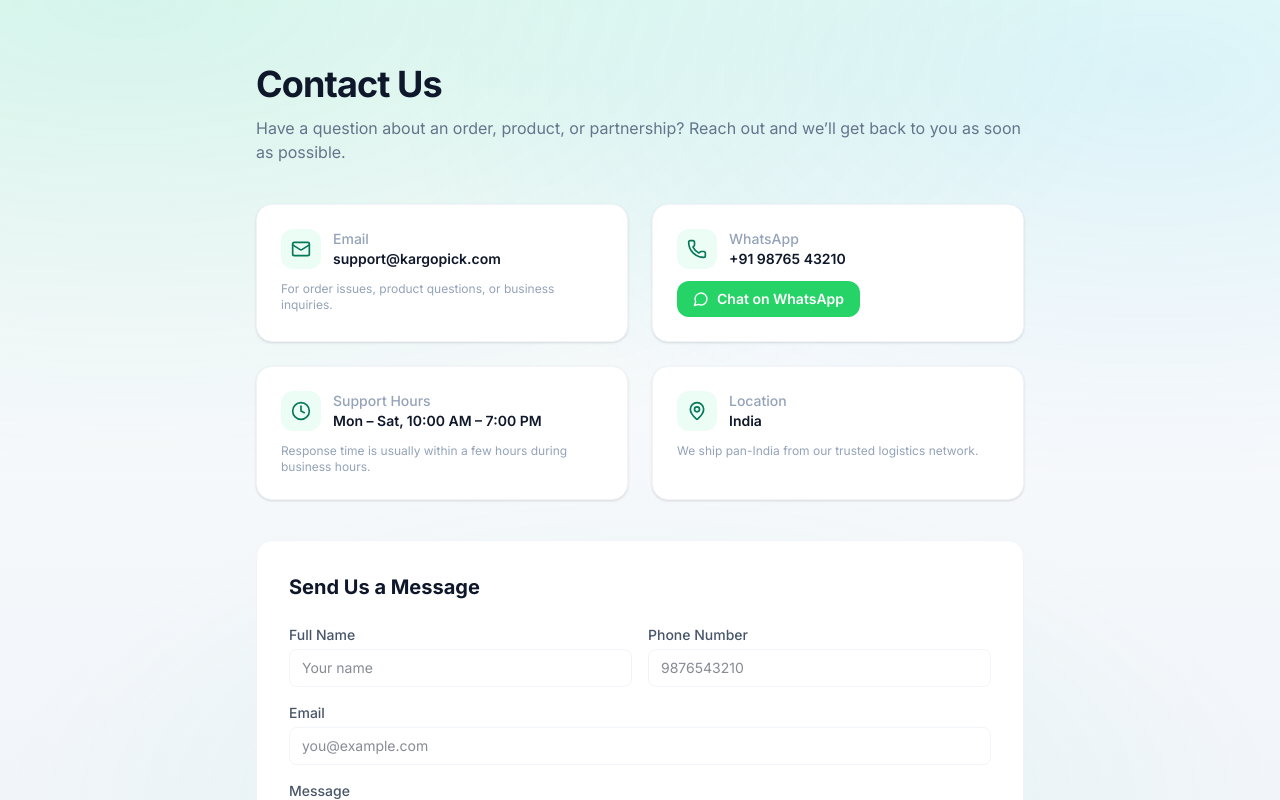
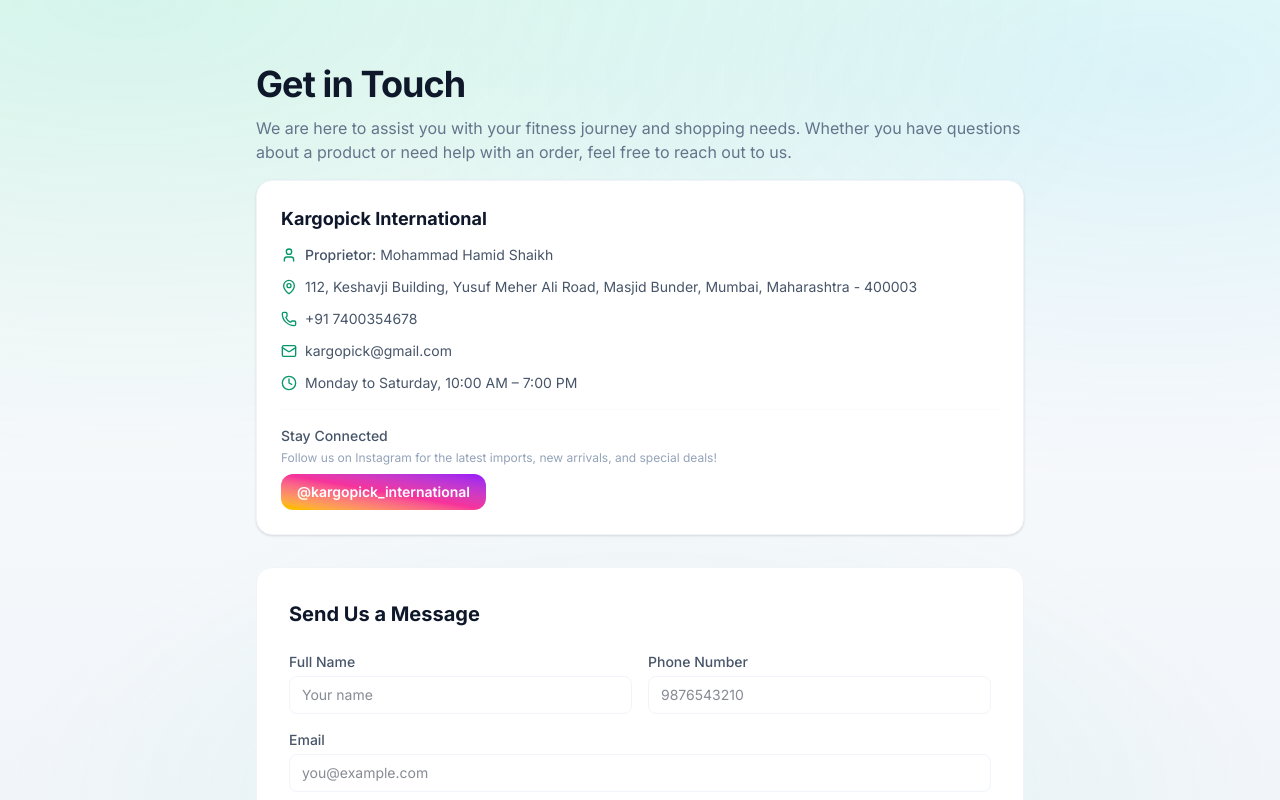
Before and after one commit to essasiddiqui12/kargopick, a Next.js app: page /contact in a window 1280 px wide. Shown: the top 800 px of the page. Built offline with nearby package versions, Linux system fonts and the light colour scheme.

Commit message:
feat: update contact details with actual business info and footer links

```diff
--- a/src/components/ContactForm.tsx
+++ b/src/components/ContactForm.tsx
@@ -1,6 +1,6 @@
 "use client";
 
-import { Mail, Phone, MapPin, Clock, MessageCircle } from "lucide-react";
+import { Mail, Phone, MapPin, Clock, MessageCircle, User } from "lucide-react";
 import { BRAND_EMAIL } from "@/lib/brand";
 import { formatWhatsAppDisplay, getWhatsAppUrl, buildEnquiryMessage } from "@/lib/whatsapp";
 
@@ -11,83 +11,53 @@
   return (
     <div className="mx-auto max-w-3xl">
       <h1 className="text-3xl font-bold tracking-tight text-surface-900 sm:text-4xl">
-        Contact Us
+        Get in Touch
       </h1>
       <p className="mt-3 text-base text-surface-600">
-        Have a question about an order, product, or partnership? Reach out and we’ll get back to you as soon as possible.
+        We are here to assist you with your fitness journey and shopping needs. Whether you have questions about a product or need help with an order, feel free to reach out to us.
       </p>
 
-      <div className="mt-10 grid gap-6 sm:grid-cols-2">
-        <div className="rounded-2xl border border-surface-200 bg-white p-6 shadow-sm">
-          <div className="flex items-center gap-3">
-            <div className="flex h-10 w-10 shrink-0 items-center justify-center rounded-xl bg-brand-50 text-brand-700">
-              <Mail className="h-5 w-5" />
-            </div>
-            <div>
-              <p className="text-sm font-medium text-surface-500">Email</p>
-              <p className="text-sm font-semibold text-surface-900">{BRAND_EMAIL}</p>
-            </div>
+      <div className="mt-4 rounded-2xl border border-surface-200 bg-white p-6 shadow-sm">
+        <h2 className="text-lg font-bold text-surface-900">Kargopick International</h2>
+        <div className="mt-3 grid gap-3 text-sm text-surface-700">
+          <div className="flex items-start gap-2">
+            <User className="h-4 w-4 text-brand-600 mt-0.5" />
+            <span><span className="font-medium">Proprietor:</span> Mohammad Hamid Shaikh</span>
           </div>
-          <p className="mt-3 text-xs text-surface-500">
-            For order issues, product questions, or business inquiries.
-          </p>
-        </div>
-
-        <div className="rounded-2xl border border-surface-200 bg-white p-6 shadow-sm">
-          <div className="flex items-center gap-3">
-            <div className="flex h-10 w-10 shrink-0 items-center justify-center rounded-xl bg-brand-50 text-brand-700">
-              <Phone className="h-5 w-5" />
-            </div>
-            <div>
-              <p className="text-sm font-medium text-surface-500">WhatsApp</p>
-              <p className="text-sm font-semibold text-surface-900">{phoneDisplay}</p>
-            </div>
+          <div className="flex items-start gap-2">
+            <MapPin className="h-4 w-4 text-brand-600 mt-0.5" />
+            <span>112, Keshavji Building, Yusuf Meher Ali Road, Masjid Bunder, Mumbai, Maharashtra - 400003</span>
           </div>
-          <div className="mt-3">
-            <a
-              href={whatsappUrl}
-              target="_blank"
-              rel="noopener noreferrer"
-              className="inline-flex items-center gap-2 rounded-xl bg-[#25D366] px-4 py-2 text-sm font-semibold text-white hover:bg-[#20bd5a]"
-            >
-              <MessageCircle className="h-4 w-4" />
-              Chat on WhatsApp
-            </a>
+          <div className="flex items-center gap-2">
+            <Phone className="h-4 w-4 text-brand-600" />
+            <a href="tel:+917400354678" className="hover:text-brand-700">+91 7400354678</a>
+          </div>
+          <div className="flex items-center gap-2">
+            <Mail className="h-4 w-4 text-brand-600" />
+            <a href={`mailto:${BRAND_EMAIL}`} className="hover:text-brand-700">{BRAND_EMAIL}</a>
+          </div>
+          <div className="flex items-center gap-2">
+            <Clock className="h-4 w-4 text-brand-600" />
+            <span>Monday to Saturday, 10:00 AM – 7:00 PM</span>
           </div>
         </div>
-
-        <div className="rounded-2xl border border-surface-200 bg-white p-6 shadow-sm">
-          <div className="flex items-center gap-3">
-            <div className="flex h-10 w-10 shrink-0 items-center justify-center rounded-xl bg-brand-50 text-brand-700">
-              <Clock className="h-5 w-5" />
-            </div>
-            <div>
-              <p className="text-sm font-medium text-surface-500">Support Hours</p>
-              <p className="text-sm font-semibold text-surface-900">Mon – Sat, 10:00 AM – 7:00 PM</p>
-            </div>
-          </div>
-          <p className="mt-3 text-xs text-surface-500">
-            Response time is usually within a few hours during business hours.
+        <div className="mt-4 pt-4 border-t border-surface-100">
+          <p className="text-sm font-medium text-surface-700">Stay Connected</p>
+          <p className="text-xs text-surface-500 mt-1">
+            Follow us on Instagram for the latest imports, new arrivals, and special deals!
           </p>
-        </div>
-
-        <div className="rounded-2xl border border-surface-200 bg-white p-6 shadow-sm">
-          <div className="flex items-center gap-3">
-            <div className="flex h-10 w-10 shrink-0 items-center justify-center rounded-xl bg-brand-50 text-brand-700">
-              <MapPin className="h-5 w-5" />
-            </div>
-            <div>
-              <p className="text-sm font-medium text-surface-500">Location</p>
-              <p className="text-sm font-semibold text-surface-900">India</p>
-            </div>
-          </div>
-          <p className="mt-3 text-xs text-surface-500">
-            We ship pan-India from our trusted logistics network.
-          </p>
+          <a
+            href="https://www.instagram.com/kargopick_international/"
+            target="_blank"
+            rel="noopener noreferrer"
+            className="mt-2 inline-flex items-center gap-2 rounded-xl bg-gradient-to-tr from-yellow-400 via-pink-500 to-purple-600 px-4 py-2 text-sm font-semibold text-white hover:opacity-90"
+          >
+            @kargopick_international
+          </a>
         </div>
       </div>
 
-      <div className="mt-10 rounded-2xl border border-surface-200 bg-surface-50 p-6 sm:p-8">
+      <div className="mt-8 rounded-2xl border border-surface-200 bg-surface-50 p-6 sm:p-8">
         <h2 className="text-xl font-bold text-surface-900">Send Us a Message</h2>
         <form className="mt-6 grid gap-4 sm:grid-cols-2" onSubmit={(e) => { e.preventDefault(); alert("This is a demo contact form. Please reach out via WhatsApp or email for now."); }}>
           <div className="sm:col-span-1">
@@ -114,7 +84,7 @@
         </form>
       </div>
 
-      <div className="mt-10 flex flex-col sm:flex-row items-center justify-between gap-4 rounded-2xl border border-surface-200 bg-surface-50 p-6">
+      <div className="mt-8 flex flex-col sm:flex-row items-center justify-between gap-4 rounded-2xl border border-surface-200 bg-surface-50 p-6">
         <div>
           <p className="text-sm font-medium text-surface-500">Prefer instant support?</p>
           <p className="text-lg font-bold text-surface-900">Chat with us on WhatsApp.</p>
--- a/src/components/Footer.tsx
+++ b/src/components/Footer.tsx
@@ -45,12 +45,20 @@
           <div>
             <h3 className="font-semibold text-surface-900 mb-4">Support</h3>
             <ul className="space-y-2 text-sm text-surface-600">
-              <li><a href="#" className="hover:text-brand-600 transition-colors">Shipping Info</a></li>
-              <li><a href="#" className="hover:text-brand-600 transition-colors">Returns Policy</a></li>
-              <li><a href="#" className="hover:text-brand-600 transition-colors">FAQ</a></li>
+              <li><a href="https://www.instagram.com/kargopick_international/" target="_blank" rel="noopener noreferrer" className="hover:text-brand-600 transition-colors">Instagram</a></li>
               <li>
                 <Link href="/track-order" className="hover:text-brand-600 transition-colors">
                   Track Order
+                </Link>
+              </li>
+              <li>
+                <Link href="/about" className="hover:text-brand-600 transition-colors">
+                  About Us
+                </Link>
+              </li>
+              <li>
+                <Link href="/contact" className="hover:text-brand-600 transition-colors">
+                  Contact
                 </Link>
               </li>
             </ul>
@@ -59,9 +67,9 @@
           <div>
             <h3 className="font-semibold text-surface-900 mb-4">Contact</h3>
             <ul className="space-y-3 text-sm text-surface-600">
-              <li className="flex items-center gap-2">
-                <Mail className="h-4 w-4 text-brand-500" />
-                {BRAND_EMAIL}
+              <li className="flex items-start gap-2">
+                <Mail className="h-4 w-4 text-brand-500 mt-0.5" />
+                <span>{BRAND_EMAIL}</span>
               </li>
               <li className="flex items-center gap-2">
                 <Phone className="h-4 w-4 text-brand-500" />
@@ -74,9 +82,9 @@
                   {phoneDisplay} (WhatsApp)
                 </a>
               </li>
-              <li className="flex items-center gap-2">
-                <MapPin className="h-4 w-4 text-brand-500" />
-                India
+              <li className="flex items-start gap-2">
+                <MapPin className="h-4 w-4 text-brand-500 mt-0.5" />
+                <span>112, Keshavji Building, Yusuf Meher Ali Road, Masjid Bunder, Mumbai, Maharashtra - 400003</span>
               </li>
             </ul>
           </div>
--- a/src/lib/brand.ts
+++ b/src/lib/brand.ts
@@ -2,6 +2,6 @@
 export const BRAND_PREFIX = "Kargo";
 export const BRAND_SUFFIX = "pick";
 export const BRAND_TAGLINE = "Supplements & Imports";
-export const BRAND_EMAIL = "support@kargopick.com";
+export const BRAND_EMAIL = "kargopick@gmail.com";
 export const CART_STORAGE_KEY = "kargopick-cart";
 export const SEEN_ORDERS_KEY = "kargopick-seen-orders";
```
